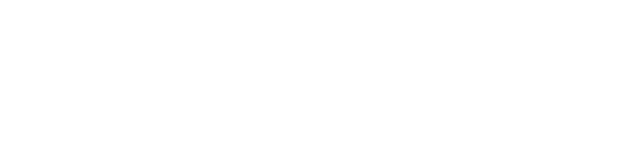
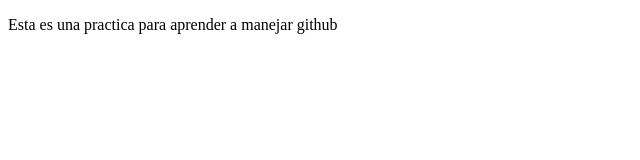
Before and after one commit to Jjaramilloh/PracticaGit, a plain HTML site: page index.html in a window 1280 px wide. Shown: the whole page, without its empty margins (0-640 px from the left). Drawn offline with Linux system fonts and the light colour scheme.

Commit message:
Anadi un parrafo

```diff
--- a/index.html
+++ b/index.html
@@ -6,6 +6,7 @@
     <title>Document</title>
 </head>
 <body>
+    <p>Esta es una practica para aprender a manejar github</p>
 
 </body>
 </html>
```
